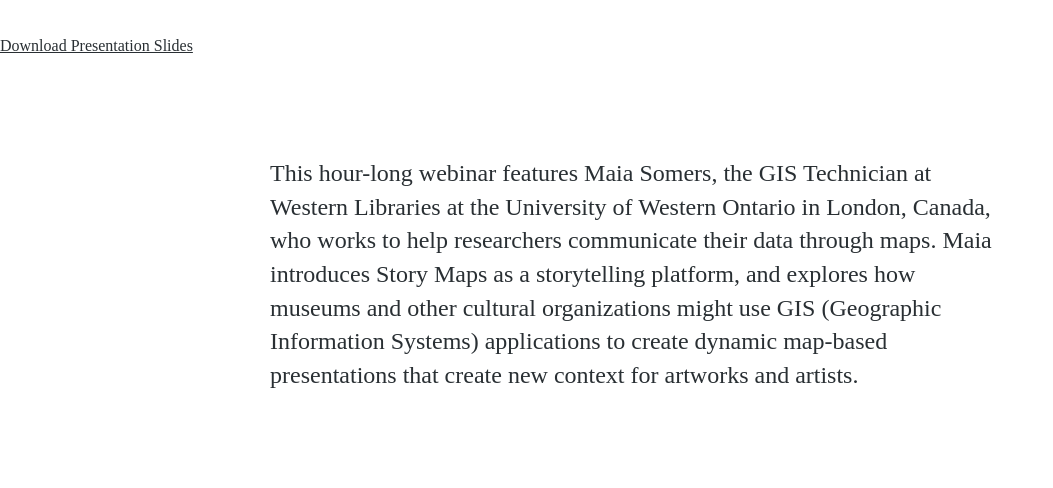
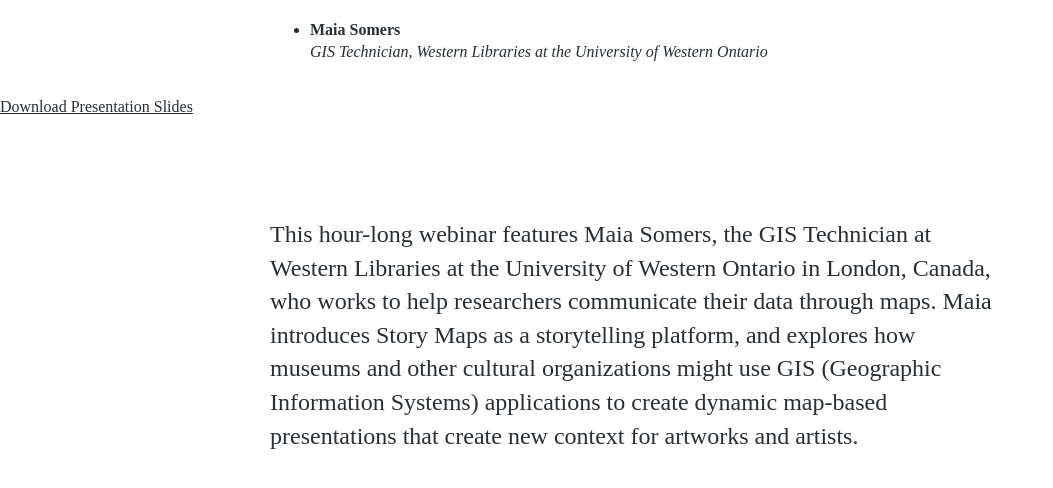
Before and after one commit to digpublishing/digpublishing.github.io, a Jekyll site: the page built from webinars/_posts/2024-07-03-an-introduction-to-gis-and-story-maps.md, in a window 1280 px wide and 900 px high, scrolled down 689 px, cut to the strip 239-727 px from the top of the window. Shown: the whole strip, without its empty margins (0-1053 px from the left). Built offline with Jekyll 4.4.1, drawn with Linux system fonts in a browser that asks for light colours.

Commit message:
Update Webinar “2024-07-03-an-introduction-to-gis-and-story-maps”

```diff
--- a/webinars/_posts/2024-07-03-an-introduction-to-gis-and-story-maps.md
+++ b/webinars/_posts/2024-07-03-an-introduction-to-gis-and-story-maps.md
@@ -5,6 +5,10 @@ video_id: xACcWNcgRhs
 slides_url:
   - title: Presentation Slides
     link: https://drive.google.com/file/d/1cGfVKdwmH4Jbv2nrVVfWeyW-YaVN7RZ1/view?usp=sharing
+presenters:
+  - affiliation: Western Libraries at the University of Western Ontario
+    name: Maia Somers
+    job_title: GIS Technician
 date: June 18, 2024
 ---
 This hour-long webinar features Maia Somers, the GIS Technician at Western Libraries at the University of Western Ontario in London, Canada, who works to help researchers communicate their data through maps. Maia introduces Story Maps as a storytelling platform, and explores how museums and other cultural organizations might use GIS (Geographic Information Systems) applications to create dynamic map-based presentations that create new context for artworks and artists.
```
